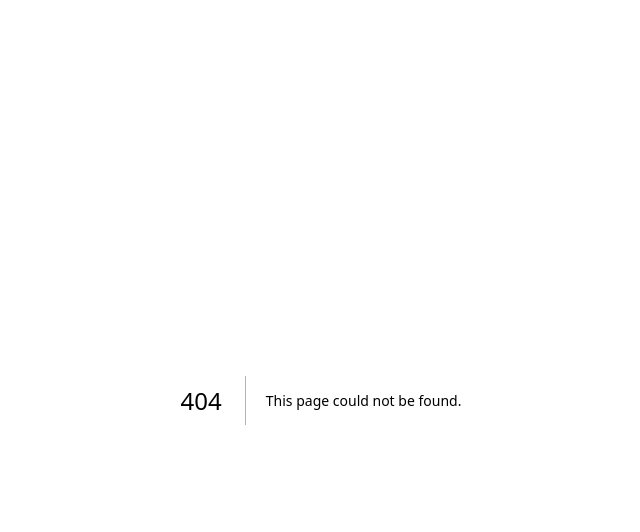
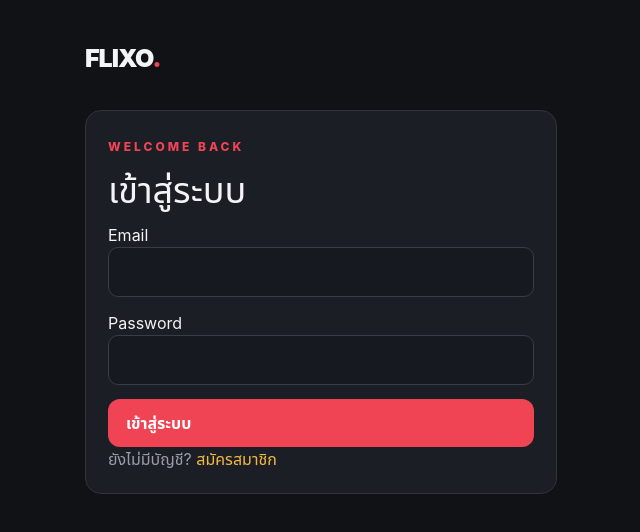
Before and after one commit to grianggrai/flixo-platform, a Next.js app in the folder frontend/: page /login in a window 1280 px wide. Before the commit this address had no page. Shown: the top 532 px of the page, without its empty margins (319-959 px from the left). Built offline with nearby package versions, Linux system fonts and the light colour scheme.

Commit message:
feat(auth): add Supabase SSR auth frontend/src/app/login/page.tsx

```diff
--- /dev/null
+++ b/frontend/src/app/login/page.tsx
@@ -0,0 +1,44 @@
+"use client";
+
+import Link from "next/link";
+import { useState } from "react";
+import { useRouter, useSearchParams } from "next/navigation";
+import { createClient } from "@/lib/supabase/client";
+
+export default function LoginPage() {
+  const router = useRouter();
+  const params = useSearchParams();
+  const next = params.get("next");
+  const [email, setEmail] = useState("");
+  const [password, setPassword] = useState("");
+  const [busy, setBusy] = useState(false);
+  const [message, setMessage] = useState("");
+
+  async function submit(event: React.FormEvent) {
+    event.preventDefault();
+    setBusy(true); setMessage("");
+    try {
+      const supabase = createClient();
+      const { error } = await supabase.auth.signInWithPassword({ email, password });
+      if (error) throw error;
+      router.replace(next?.startsWith("/") ? next : "/profile");
+      router.refresh();
+    } catch (error) {
+      setMessage(error instanceof Error ? error.message : "เข้าสู่ระบบไม่สำเร็จ");
+    } finally { setBusy(false); }
+  }
+
+  return <main className="container" style={{maxWidth:520}}>
+    <Link href="/" className="brand">FLIXO<span>.</span></Link>
+    <section className="panel" style={{marginTop:32}}>
+      <span className="kicker">WELCOME BACK</span><h1 style={{fontSize:36}}>เข้าสู่ระบบ</h1>
+      <form className="stack" onSubmit={submit}>
+        <label>Email<input type="email" value={email} onChange={e=>setEmail(e.target.value)} required autoComplete="email"/></label>
+        <label>Password<input type="password" value={password} onChange={e=>setPassword(e.target.value)} required minLength={8} autoComplete="current-password"/></label>
+        <button className="btn" disabled={busy}>{busy?"กำลังเข้าสู่ระบบ…":"เข้าสู่ระบบ"}</button>
+      </form>
+      {message && <p role="alert" className="muted">{message}</p>}
+      <p className="muted">ยังไม่มีบัญชี? <Link href="/signup" style={{color:"#f4b942"}}>สมัครสมาชิก</Link></p>
+    </section>
+  </main>;
+}
```
